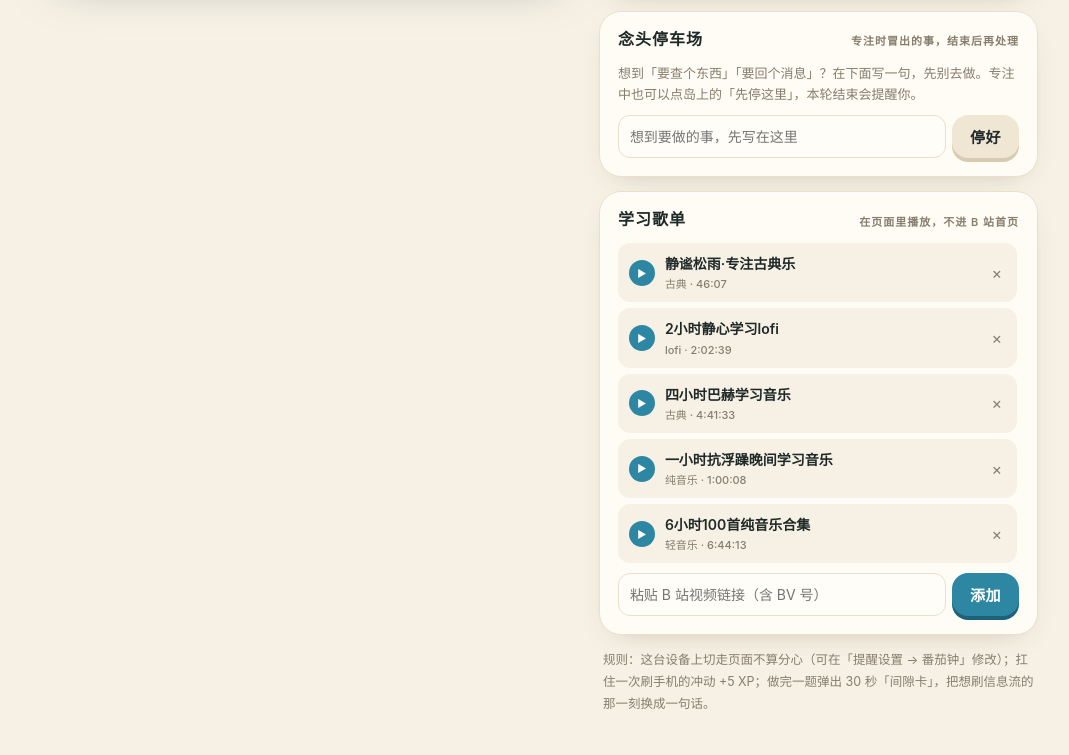
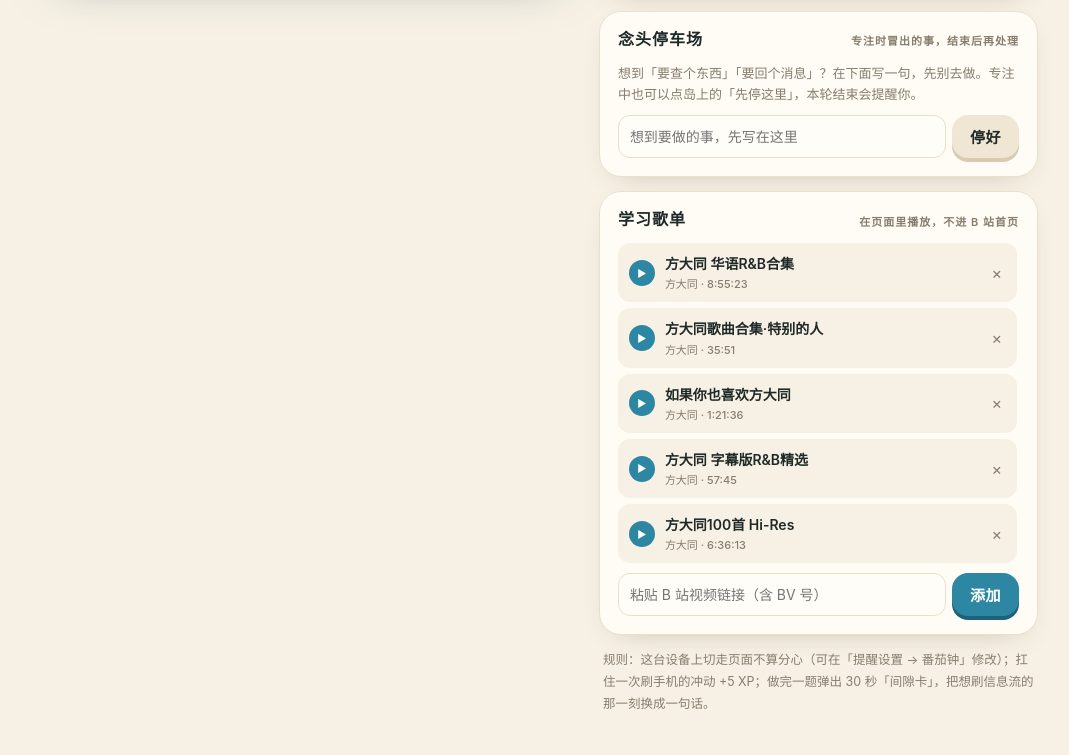
Before and after one commit to jianiye-coder/xinliu, a plain HTML site: page xinliu.html in a window 1280 px wide. Shown: the part 940-1695 px from the top of the page, without its empty margins (104-1173 px from the left). Drawn offline with Linux system fonts and the light colour scheme.

Commit message:
心流岛：歌单加入 15 个有歌词的爵士 / R&B / Soul（方大同、Hayd、陶喆等），排在最前
Co-Authored-By: Claude Opus 5.5 <noreply@anthropic.com>

```diff
--- a/sw.js
+++ b/sw.js
@@ -1,6 +1,6 @@
 // 心流岛 service worker：离线可用 + 手机上发系统通知
 // 改了 xinliu.html 之后，把 VERSION 加 1，用户下次打开就会拿到新版本。
-const VERSION = 'xinliu-v9';
+const VERSION = 'xinliu-v10';
 const FILES = ['./', './xinliu.html', './manifest.webmanifest', './icon.svg', './icon-180.png', './icon-192.png', './icon-512.png', './icon-maskable-512.png'];
 
 self.addEventListener('install', e => {
--- a/xinliu.html
+++ b/xinliu.html
@@ -1227,6 +1227,14 @@ const REC_MUSIC=[
  ['BV1nTbizxE83','莫奈与古典音乐歌单','古典','44:28'],['BV11waPzJE7T','轻鼓点专注lofi','lofi','3:30:42'],['BV17u4y1V7ub','吉卜力钢琴合集','吉卜力钢琴','46:00']];
 S.music=S.music||[];let mOn=-1;
 if((S.musicSeed||0)<1){REC_MUSIC.forEach(([bv,title,kind,len])=>{if(!S.music.some(t=>t.bv===bv))S.music.push({bv,p:1,title,kind,len})});S.musicSeed=1;save()}
+// 第二批（2026-11）：有歌词的爵士 / R&B / Soul，方大同、Hayd 和相近的歌手。放在歌单最前面
+const REC_VOCAL=[
+ ['BV139pxeGENb','方大同 华语R&B合集','方大同','8:55:23'],['BV1tUXXYvELx','方大同歌曲合集·特别的人','方大同','35:51'],['BV1UJDsBVEcR','如果你也喜欢方大同','方大同','1:21:36'],
+ ['BV1N9sJzLE4K','方大同 字幕版R&B精选','方大同','57:45'],['BV1rK98YfEVh','方大同100首 Hi-Res','方大同','6:36:13'],['BV1aL68Y1EhP','Hayd 深夜治愈歌单','Hayd','35:33'],
+ ['BV1ez4y1F7er','Hayd Playlist','Hayd','50:31'],['BV1zphwzPEbj','Hayd《Love Me》官方MV','Hayd','2:47'],['BV1amxrzXEnk','陶喆 字幕版R&B精选','陶喆 · R&B','1:53:22'],
+ ['BV1NQ4y1f7Bc','陶喆 录音室作品合集','陶喆 · R&B','9:20:16'],['BV1knz5BkEkn','华语R&B 100首 陶王周方','R&B','7:10:54'],['BV1DSvyB8EVz','中文R&B歌单','R&B','1:39:05'],
+ ['BV1upLV6fE8g','Daniel Caesar R&B Soul歌单','R&B · Soul','33:46'],['BV1Q11FY3Exr','Neo Soul 精选歌单','Soul','56:19'],['BV1W54y1W7Yn','Norah Jones 爵士现场2018','爵士','1:30:10']];
+if((S.musicSeed||0)<2){const add=REC_VOCAL.filter(([bv])=>!S.music.some(t=>t.bv===bv)).map(([bv,title,kind,len])=>({bv,p:1,title,kind,len}));S.music=add.concat(S.music);S.musicSeed=2;save()}
 function bvOf(u){const m=String(u).match(/BV[0-9A-Za-z]{10}/);return m?m[0]:''}
 function renderMusic(){$('mList').innerHTML=S.music.length?S.music.map((t,i)=>`<div class="track ${i===mOn?'on':''}" data-i="${i}"><span class="play">${i===mOn?'❚❚':'▶'}</span><span class="t">${esc(t.title||t.bv)}${t.kind?`<small>${esc(t.kind)} · ${esc(t.len||'')}</small>`:''}</span><button class="x" data-del="${i}" title="删除">×</button></div>`).join(''):'<p class="mute" style="margin:0">还没有歌单。在 B 站找到喜欢的学习歌单，复制视频链接粘贴到下面。</p>'}
 $('mList').onclick=e=>{const del=e.target.closest('[data-del]');if(del){const i=+del.dataset.del;S.music.splice(i,1);if(i===mOn){mOn=-1;$('mNow').innerHTML='';$('mNow').classList.add('hide')}else if(i<mOn)mOn--;save();renderMusic();return}
```
